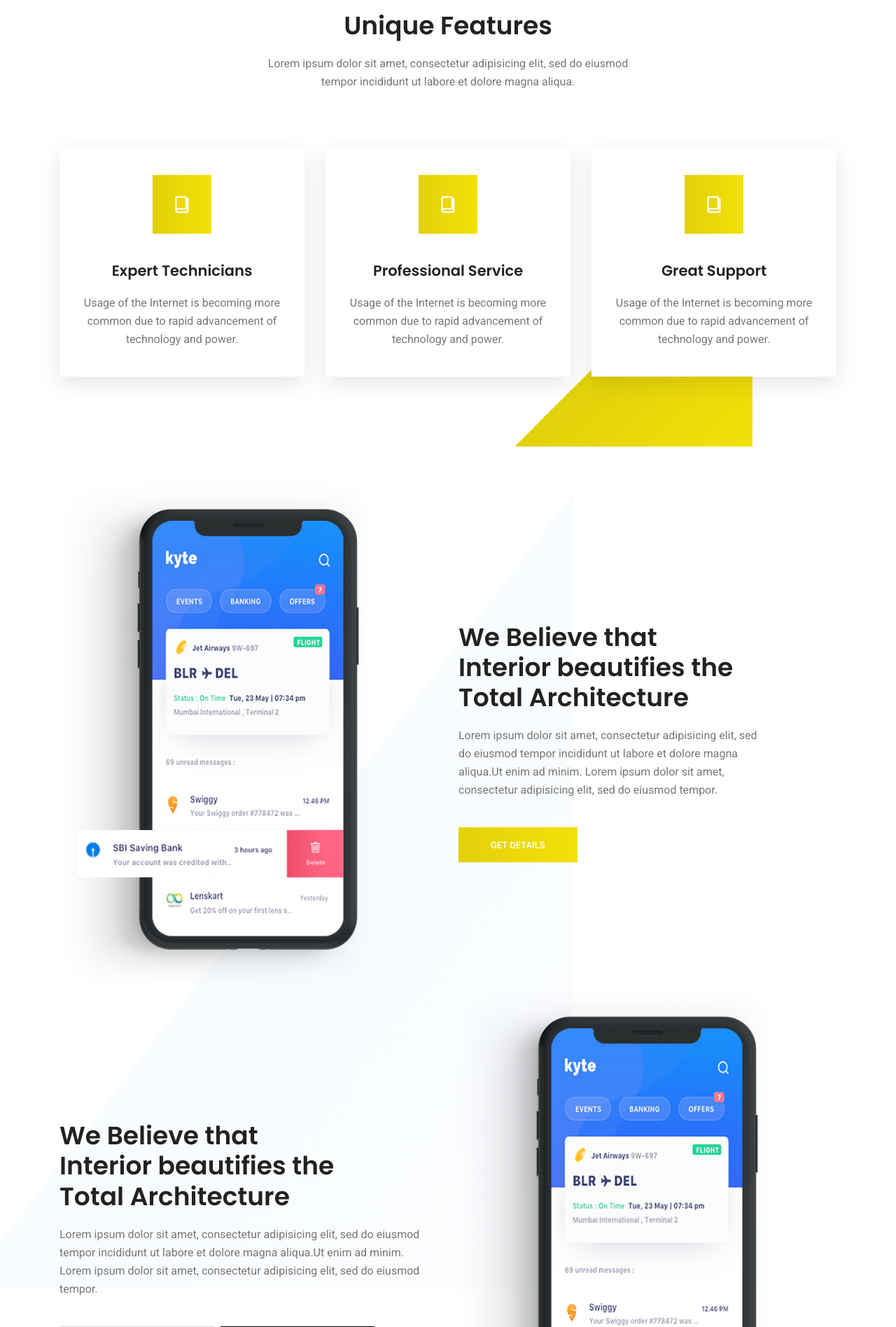
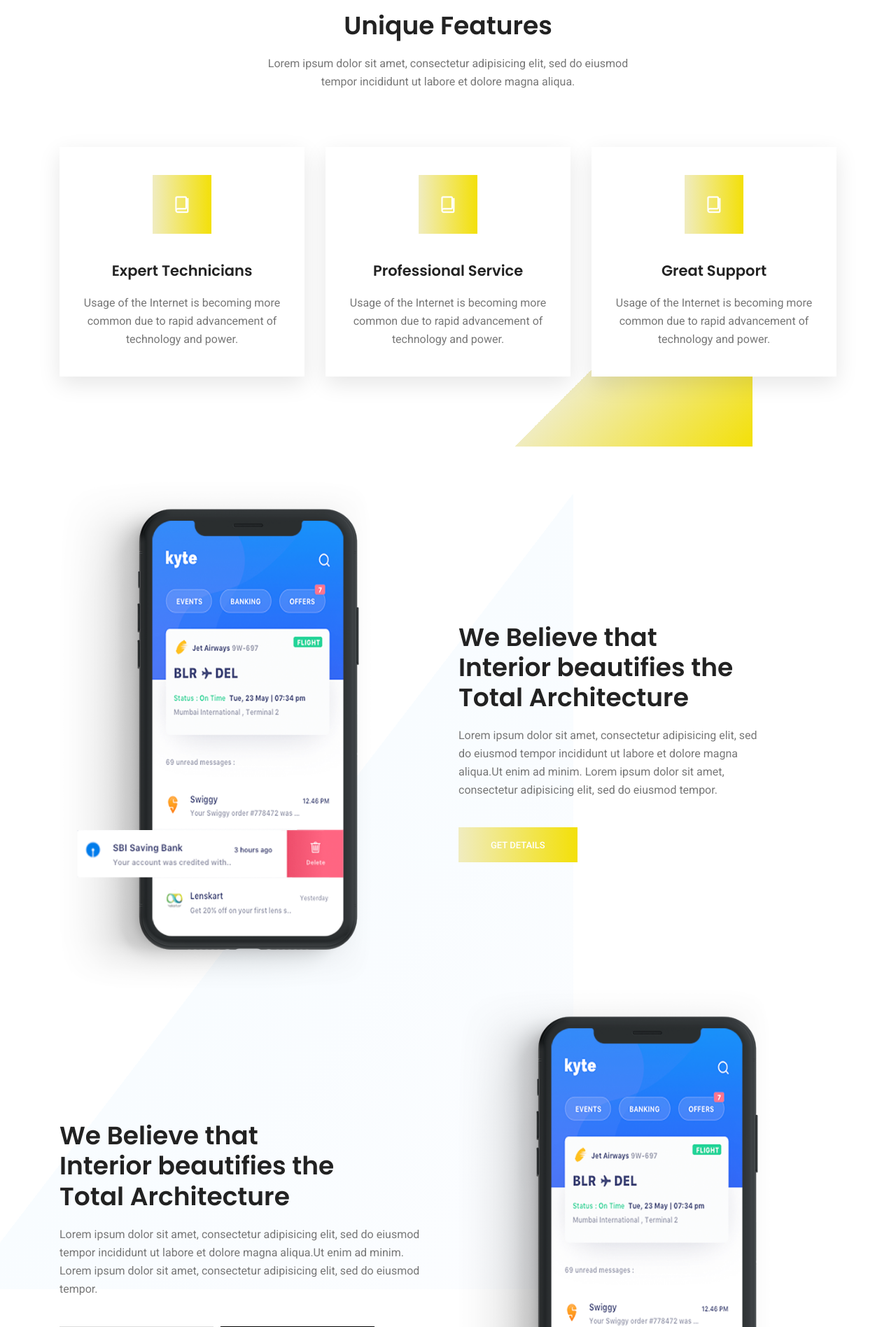
Before and after one commit to fear-the-lord/drowsiness-detection-webpage, a PHP site: page / in a window 1280 px wide. Shown: the part 1115-3011 px from the top of the page at 70% size. Run offline with PHP 8.4, Linux system fonts and the light colour scheme; style sheets or scripts are compiled from the project's sources; some libraries are stand-ins or nearby versions.

Commit message:
Add files via upload

```diff
--- a/scss/theme/_variables.scss
+++ b/scss/theme/_variables.scss
@@ -6,8 +6,8 @@ $text-font	: 'Roboto', sans-serif;
 
 /*--------------------------- Color variations ----------------------*/
 
-$primary-color	: #E2D10A;
-$primary-color2	: #F3E008;
+$primary-color	: #f0ecc0;
+$primary-color2	: #f3e008;
 $title-color	: #222222;
 $text-color		: #777777;
 
```
